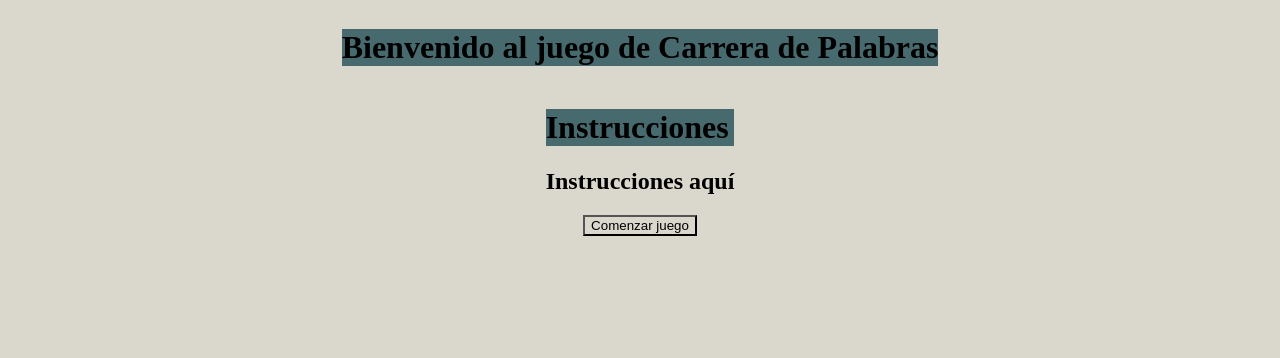
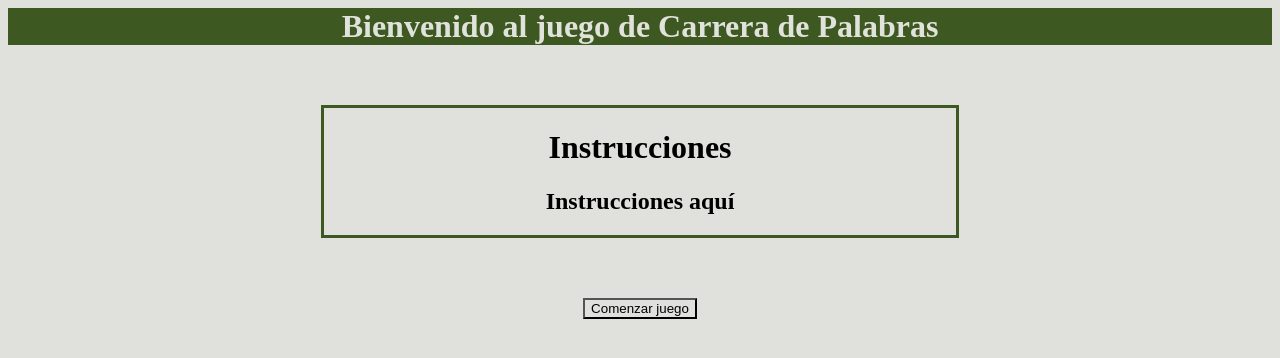
Before and after one commit to zmartand/carreraPalabras, a website: page index.html in a window 1280 px wide. Drawn offline with Linux system fonts and the light colour scheme.

Commit message:
html y css inicial cambios

```diff
--- a/style.css
+++ b/style.css
@@ -1,5 +1,5 @@
 *{
-    background-color: #dad7cd;
+    background-color: #e0e1dd;
 }
 
 
@@ -7,7 +7,25 @@ body{
     display: flex;
     flex-direction: column;
     align-items: center;
+
 }
-h1{
-    background-color: #476a6f;
+#titulo h1{
+    background-color: #3D5820;
+    width: 100%;
+    margin: 0;
+    padding: 0;
 }
+#titulo{
+    width: 100%;
+    text-align: center;
+    color: #e0e2db;
+
+}
+
+#instrucciones{
+    border: 3.5px solid #3D5820;
+    margin-top: 60px;
+    margin-bottom: 60px;
+    width: 50%;
+    text-align: center;
+}
```
